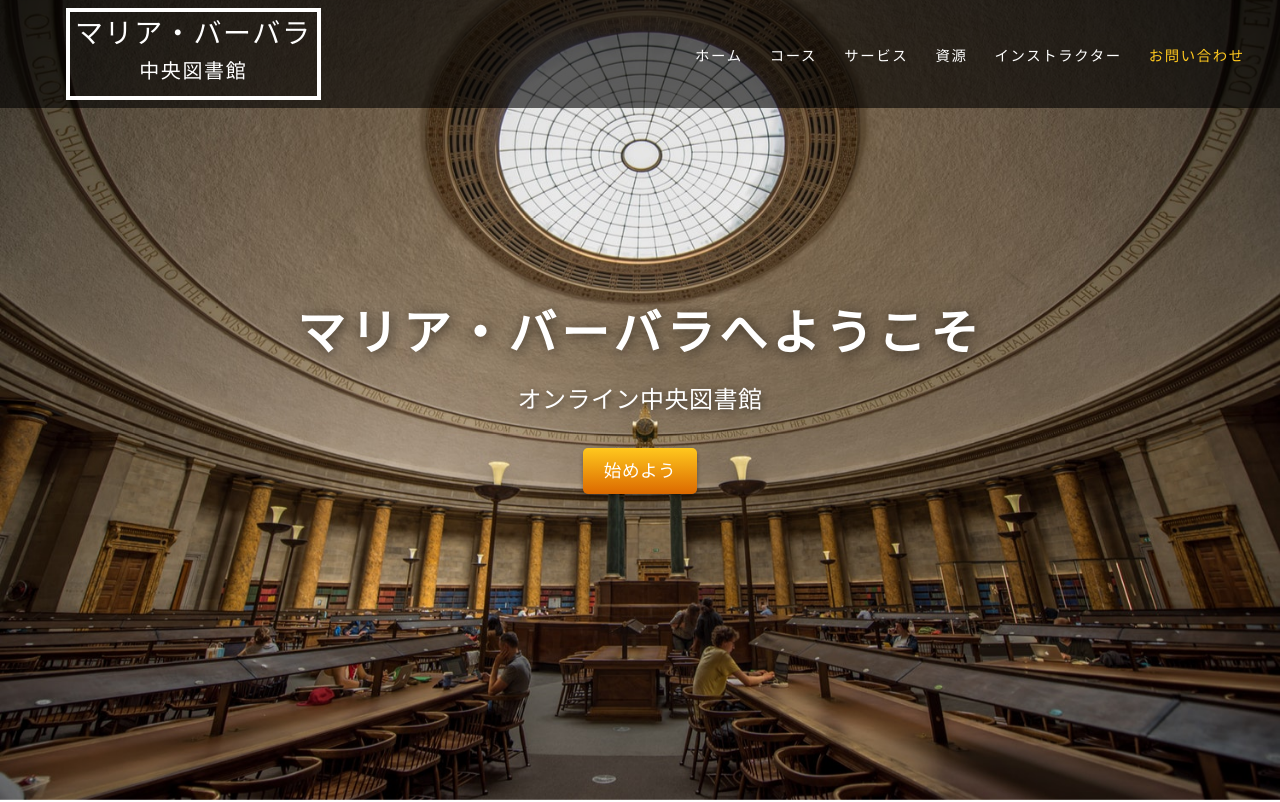
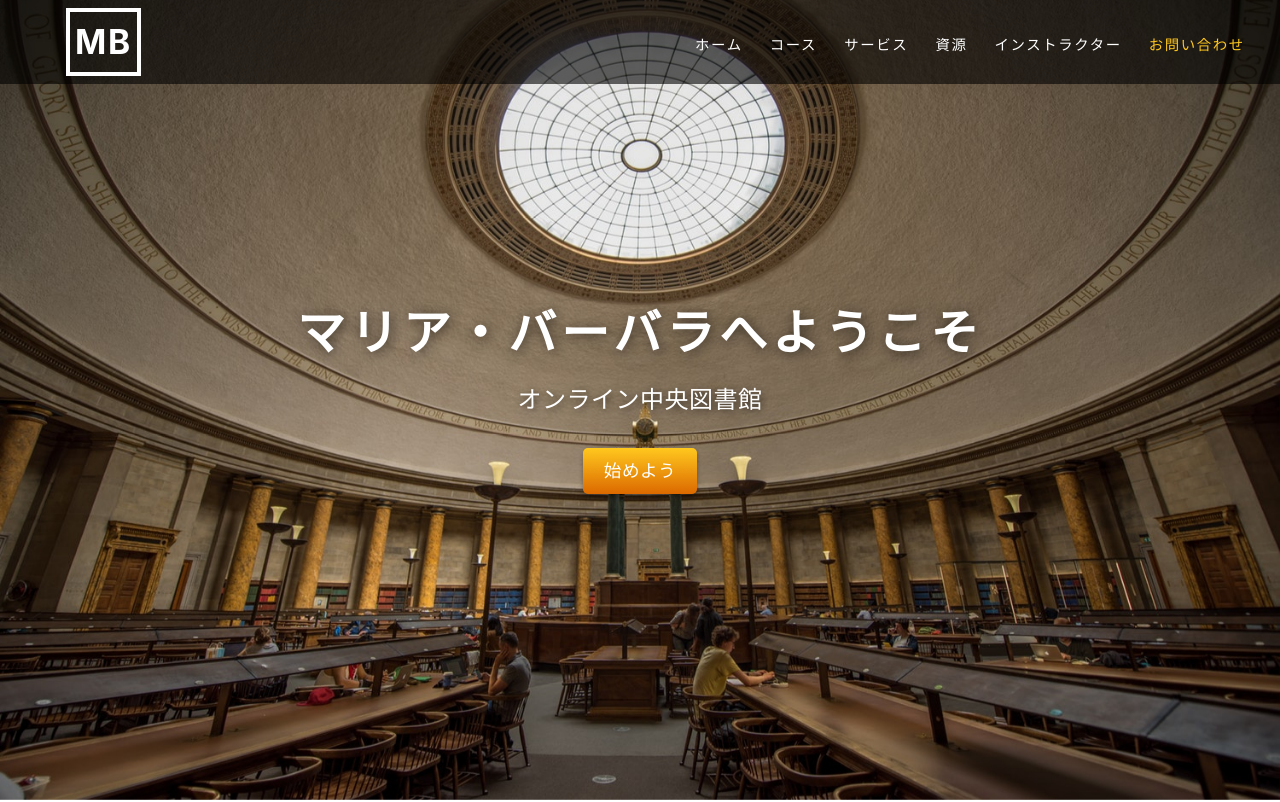
Before and after one commit to ductang24/mb-library, a plain HTML site: page index_jp.html in a window 1280 px wide. Shown: the top 802 px of the page. Drawn offline with Linux system fonts and the light colour scheme.

Commit message:
Update index_jp.html

```diff
--- a/index_jp.html
+++ b/index_jp.html
@@ -17,7 +17,7 @@
 
 <!-- Navigation -->
 <nav class="navbar navbar-expand-md navbar-dark bg-dark fixed-top">
-	<a href="#" class="navbar-brand text-center"><h3>マリア・バーバラ</h3><h5>中央図書館</h5></a>
+	<a href="#" class="navbar-brand text-center">MB</a>
 	<button class="navbar-toggler" type="button" data-toggle="collapse" data-target="#navbarResponsive">
 		<span class="navbar-toggler-icon"></span>
 	</button>
```
